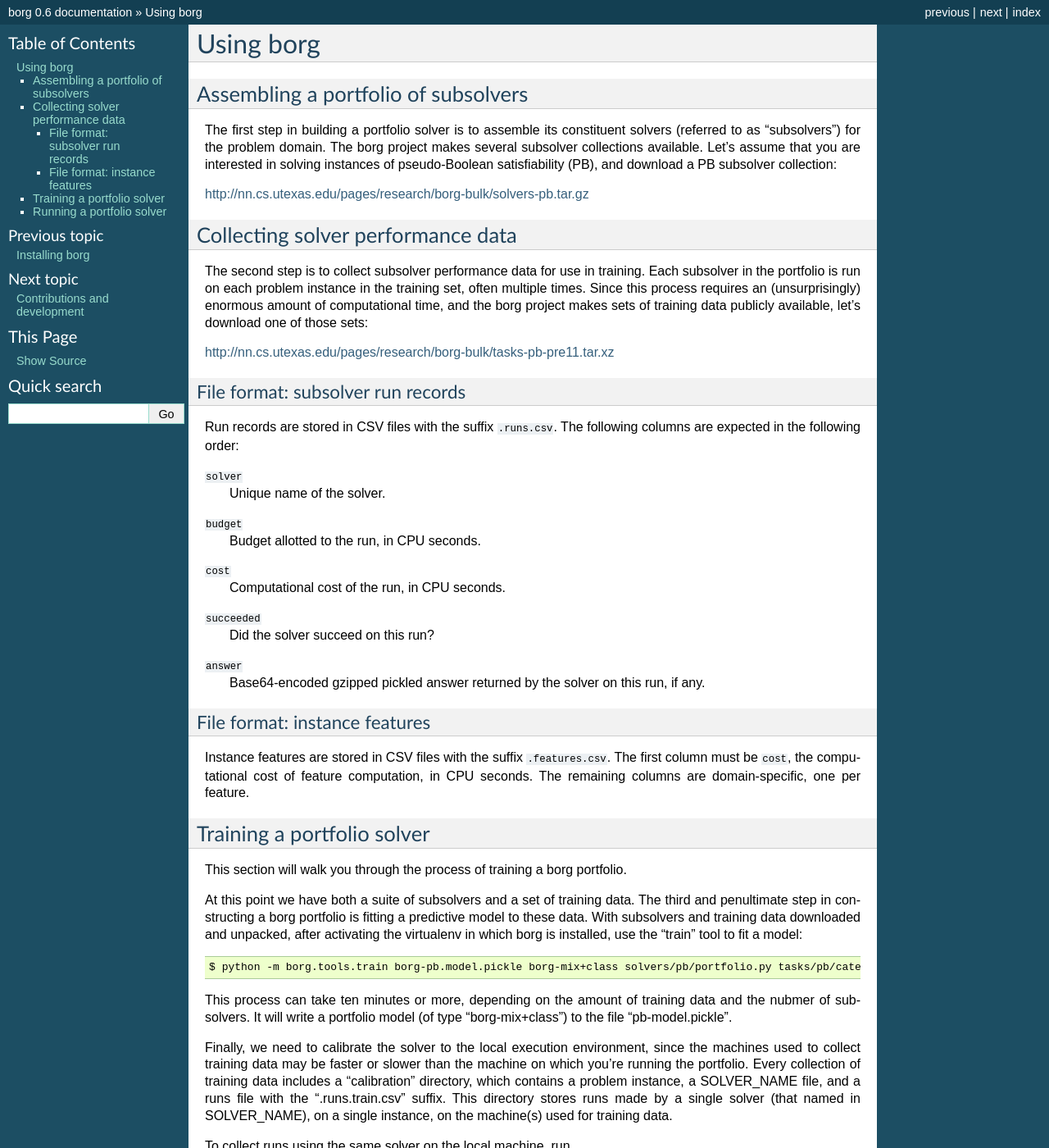
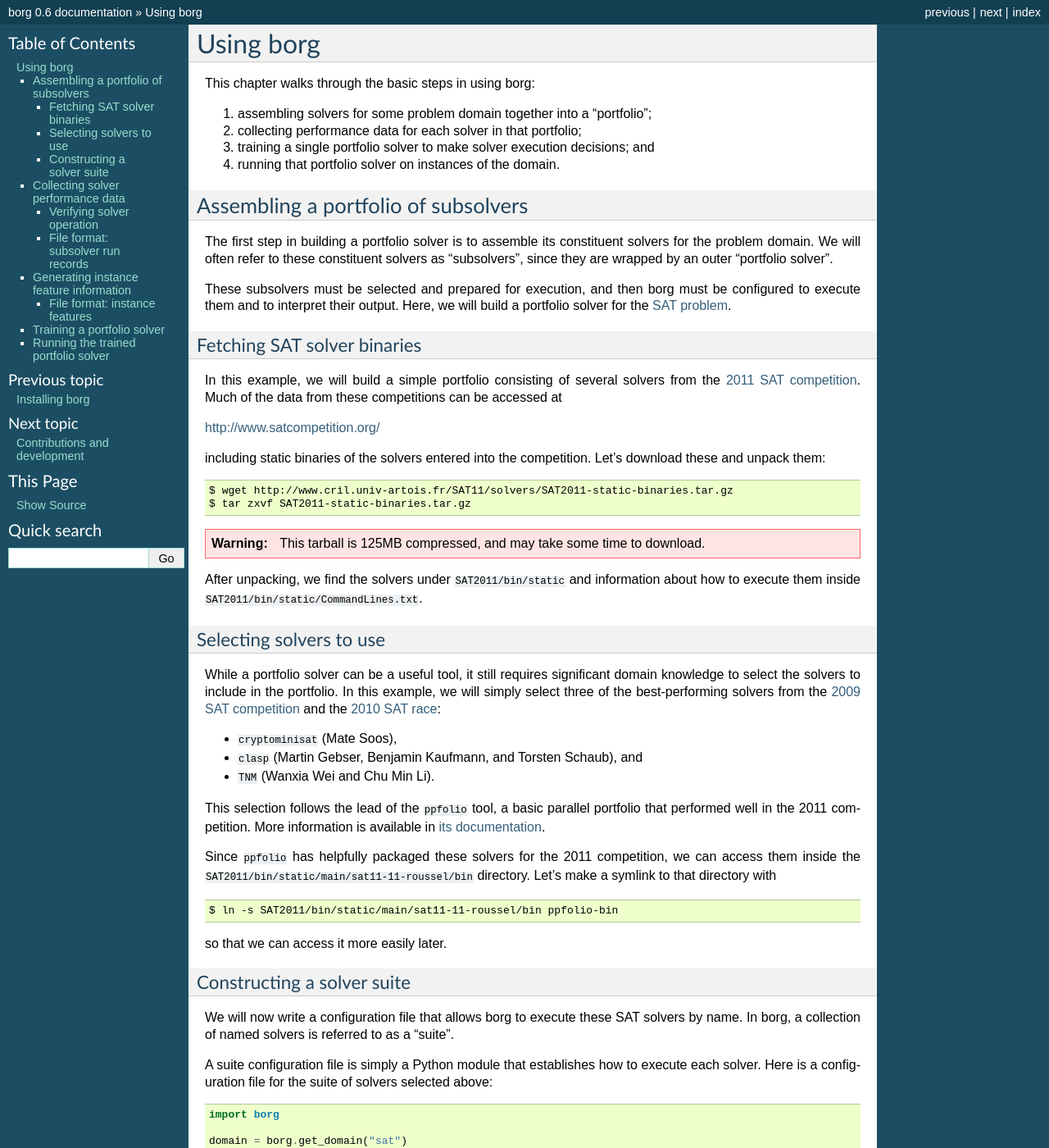
Before and after one commit to borg-project/borg, a Sphinx documentation site: the page built from docs/usage.rst, in a window 1280 px wide and 1400 px high. Shown: the whole window at 82% size. Built offline with Sphinx 7.4.7, drawn with Linux system fonts in a browser that asks for light colours; some of the changed text lies outside the part shown.

Commit message:
Continue to flesh out documentation.

```diff
--- a/docs/introduction.rst
+++ b/docs/introduction.rst
@@ -18,6 +18,10 @@ The project web site is:
 
 http://nn.cs.utexas.edu/pages/research/borg/
 
+The best description of the research surrounding the borg project can be found
+in `the PhD dissertation <http://nn.cs.utexas.edu/?silverthorn:dissertation>`_
+of `the primary author <http://www.cs.utexas.edu/~bsilvert/>`_.
+
 License
 =======
 
--- a/docs/usage.rst
+++ b/docs/usage.rst
@@ -1,30 +1,137 @@
 Using borg
-==========
+**********
+
+This chapter walks through the basic steps in using borg:
+
+#. assembling solvers for some problem domain together into a "portfolio";
+#. collecting performance data for each solver in that portfolio;
+#. training a single portfolio solver to make solver execution decisions; and
+#. running that portfolio solver on instances of the domain.
 
 Assembling a portfolio of subsolvers
-------------------------------------
+====================================
 
 The first step in building a portfolio solver is to assemble its constituent
-solvers (referred to as "subsolvers") for the problem domain. The borg project
-makes several subsolver collections available. Let's assume that you are
-interested in solving instances of pseudo-Boolean satisfiability (PB), and
-download a PB subsolver collection:
+solvers for the problem domain. We will often refer to these constituent
+solvers as "subsolvers", since they are wrapped by an outer "portfolio solver".
 
-http://nn.cs.utexas.edu/pages/research/borg-bulk/solvers-pb.tar.gz
+These subsolvers must be selected and prepared for execution, and then borg
+must be configured to execute them and to interpret their output. Here, we will
+build a portfolio solver for the `SAT problem
+<http://www.satisfiability.org/>`_.
+
+Fetching SAT solver binaries
+----------------------------
+
+In this example, we will build a simple portfolio consisting of several solvers
+from the `2011 SAT competition <http://www.satcompetition.org/2011/>`_. Much of
+the data from these competitions can be accessed at
+
+http://www.satcompetition.org/
+
+including static binaries of the solvers entered into the competition. Let's
+download these and unpack them:
+
+.. code-block:: bash
+
+    $ wget http://www.cril.univ-artois.fr/SAT11/solvers/SAT2011-static-binaries.tar.gz
+    $ tar zxvf SAT2011-static-binaries.tar.gz
+
+.. warning::
+
+    This tarball is 125MB compressed, and may take some time to download.
+
+After unpacking, we find the solvers under ``SAT2011/bin/static`` and
+information about how to execute them inside
+``SAT2011/bin/static/CommandLines.txt``.
+
+Selecting solvers to use
+------------------------
+
+While a portfolio solver can be a useful tool, it still requires significant
+domain knowledge to select the solvers to include in the portfolio. In this
+example, we will simply select three of the best-performing solvers from the
+`2009 SAT competition <http://www.satcompetition.org/2009/>`_ and the `2010 SAT
+race <http://baldur.iti.uka.de/sat-race-2010/>`_:
+
+- ``cryptominisat`` (Mate Soos),
+- ``clasp`` (Martin Gebser, Benjamin Kaufmann, and Torsten Schaub), and
+- ``TNM`` (Wanxia Wei and Chu Min Li).
+
+This selection follows the lead of the ``ppfolio`` tool, a basic parallel
+portfolio that performed well in the 2011 competition. More information is
+available in `its documentation
+<http://www.cril.univ-artois.fr/~roussel/ppfolio/>`_.
+
+Since ``ppfolio`` has helpfully packaged these solvers for the 2011
+competition, we can access them inside the
+``SAT2011/bin/static/main/sat11-11-roussel/bin`` directory. Let's make a
+symlink to that directory with
+
+.. code-block:: bash
+
+    $ ln -s SAT2011/bin/static/main/sat11-11-roussel/bin ppfolio-bin
+
+so that we can access it more easily later.
+
+.. TODO provide an example trivial satisfiable instance
+.. TODO and demonstrate executing these solvers on that instance
+
+Constructing a solver suite
+---------------------------
+
+We will now write a configuration file that allows borg to execute these SAT
+solvers by name. In borg, a collection of named solvers is referred to as a
+"suite".
+
+A suite configuration file is simply a Python module that establishes how to
+execute each solver. Here is a configuration file for the suite of solvers
+selected above::
+
+    import borg
+
+    domain = borg.get_domain("sat")
+    commands = {
+        "cryptominisat": ["{root}/ppfolio-bin/cryptominisat", "--randomize={seed}", "{task}"],
+        "clasp": ["{root}/ppfolio-bin/clasp", "--seed={seed}", "{task}"],
+        "TNM": ["{root}/ppfolio-bin/TNM", "{task}", "{seed}"],
+        }
+    solvers = borg.make_solvers(borg.domains.sat.solvers.SAT_SolverFactory, __file__, commands)
+
+We will call this file ``suite_sat_ppfolio.py``.
+
+A solver suite is required to provide two top-level variables:
+
+- ``domain``, which must be an instance of a class such as
+  :class:`borg.domains.sat.Satisfiability` that allows ``borg`` to parse
+  instances of the problem domain, compute features on those instances, and
+  determine basic properties of "answers" to instances of the domain; and
+- ``solvers``, a dictionary that maps arbitrary solver names (e.g., "minisat")
+  to instances of a solver factory class, such as
+  :class:`borg.domains.sat.solvers.SAT_SolverFactory`, that allow ``borg`` to
+  initiate solver runs on problem instances and to understand their output.
+
+``borg`` includes support for the output formats of various common solver
+types. In this case, the class
+:class:`borg.domains.sat.solvers.SAT_SolverFactory` supports the typical output
+format of SAT competition entries.
+
+.. TODO link to output format documentation
 
 Collecting solver performance data
-----------------------------------
+==================================
 
 The second step is to collect subsolver performance data for use in training.
 Each subsolver in the portfolio is run on each problem instance in the training
-set, often multiple times. Since this process requires an (unsurprisingly)
-enormous amount of computational time, and the borg project makes sets of
-training data publicly available, let's download one of those sets:
+set, often multiple times.
 
-http://nn.cs.utexas.edu/pages/research/borg-bulk/tasks-pb-pre11.tar.xz
+Verifying solver operation
+--------------------------
+
+First, let's make sure that the solver suite appears to be configured correctly.
 
 File format: subsolver run records
-^^^^^^^^^^^^^^^^^^^^^^^^^^^^^^^^^^
+----------------------------------
 
 Run records are stored in CSV files with the suffix ``.runs.csv``. The
 following columns are expected in the following order:
@@ -45,8 +152,11 @@ following columns are expected in the following order:
     Base64-encoded gzipped pickled answer returned by the solver on this run,
     if any.
 
+Generating instance feature information
+=======================================
+
 File format: instance features
-^^^^^^^^^^^^^^^^^^^^^^^^^^^^^^
+------------------------------
 
 Instance features are stored in CSV files with the suffix ``.features.csv``.
 The first column must be ``cost``, the computational cost of feature
@@ -54,7 +164,7 @@ computation, in CPU seconds. The remaining columns are domain-specific, one per
 feature.
 
 Training a portfolio solver
----------------------------
+===========================
 
 This section will walk you through the process of training a borg portfolio.
 
@@ -97,8 +207,8 @@ Then compute the local machine calibration factor with:
 The ratio that it prints can be used as a value for the "--speed" parameter to
 the "solve" tool discussed below.
 
-Running a portfolio solver
---------------------------
+Running the trained portfolio solver
+====================================
 
 Now let's solve the same calibration using the full portfolio, with
 
```
